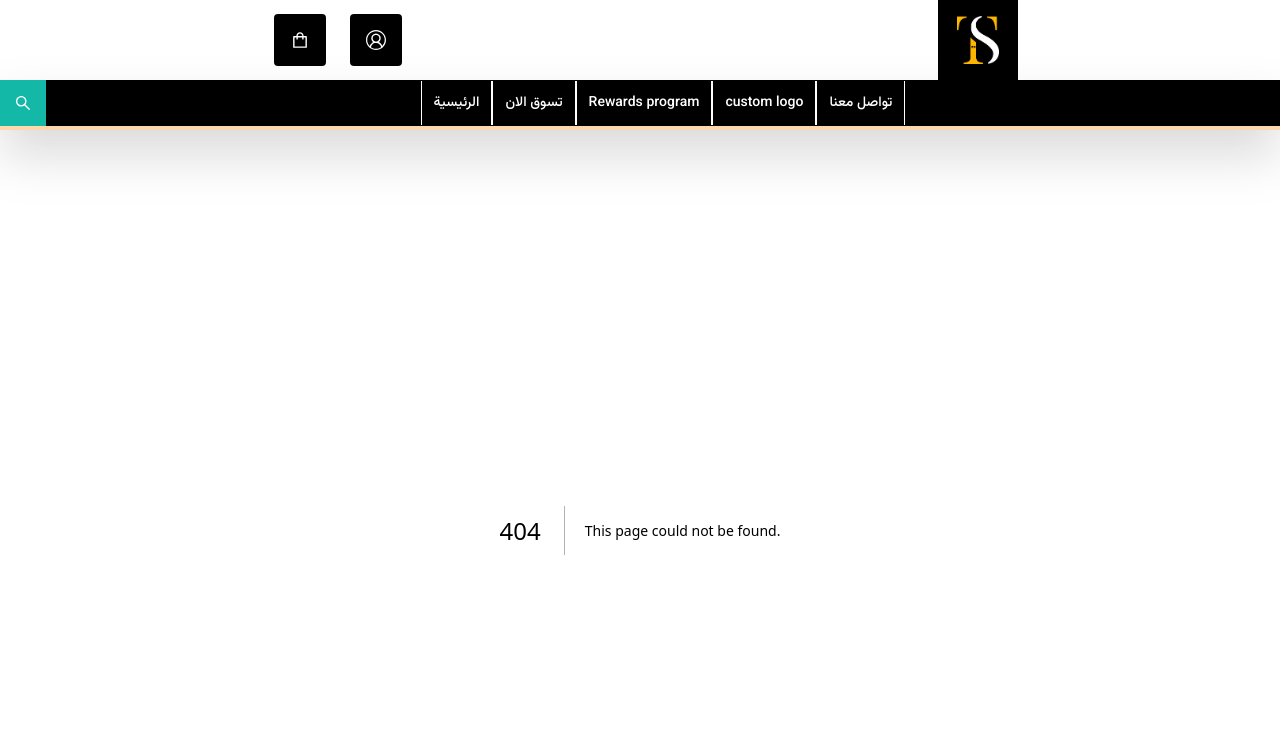
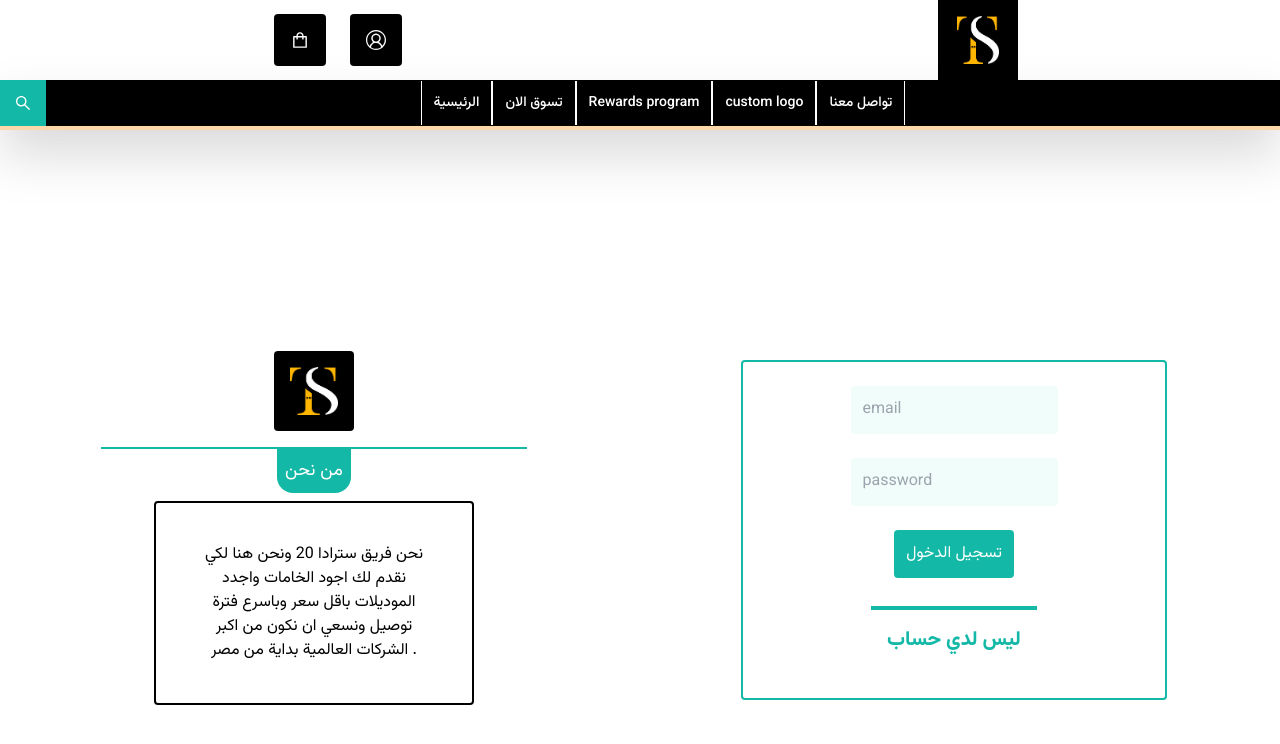
Before and after one commit to Yousef-El-shr-bene/strada-20, a Next.js app: page /acount in a window 1280 px wide. Before the commit this address had no page. Shown: the top 744 px of the page. Built offline with nearby package versions, Linux system fonts and the light colour scheme.

Commit message:
frunt acount handel

```diff
--- /dev/null
+++ b/app/acount/page.jsx
@@ -0,0 +1,35 @@
+import Image from "next/image";
+import React from "react";
+import HowWeArr from "../components/homeCOM/HowWeArr";
+import Link from "next/link";
+export default function () {
+  return (
+    <div className="w-full h-screen flex justify-around items-center flex-col sm:flex-row  ">
+      <div className="flex justify-center items-center flex-col w-2/6 h-auto ">
+        <Image
+          className=" h-20 w-20 m-4 p-4 bg-black rounded "
+          src="/st.png"
+          width={100}
+          height={100}
+        />
+        <HowWeArr />
+      </div>
+      <div className=" border-2 border-solid border-teal-500 w-1/3 h-auto text-black flex flex-col justify-center items-center rounded p-3 m-3 ">
+        <input
+          placeholder="email"
+          type="text"
+          className="m-3 p-3 rounded bg-teal-50"
+        ></input>
+        <input
+          placeholder="password"
+          type="password"
+          className="m-3 p-3 rounded bg-teal-50"
+        ></input>
+        <button className="bg-teal-500 hover:text-teal-400 p-3 m-3 rounded text-white ">
+          تسجيل الدخول
+        </button>
+<Link href='/new' className="text-xl text-teal-500 hover:text-teal-400 font-extrabold border-t-4 border-solid border-teal-500 p-4 m-4 " > ليس لدي حساب </Link>
+      </div>
+    </div>
+  );
+}
--- a/app/components/hederCOM/Heder.jsx
+++ b/app/components/hederCOM/Heder.jsx
@@ -27,9 +27,9 @@ export default function Heder() {
       <Link href="/Cart" className="bg-black p-4 transition-all ease-in-out delay-75 rounded  hover:rounded-lg m-3" >
         <AiOutlineShopping className="w-5 h-5 text-white hover:text-teal-500" />
       </Link>
-      <div className="bg-black p-4 transition-all ease-in-out delay-75 rounded  hover:rounded-lg m-3" >
+      <Link href="/acount" className="bg-black p-4 transition-all ease-in-out delay-75 rounded  hover:rounded-lg m-3" >
         <VscAccount className="w-5 h-5 text-white hover:text-teal-500" />
-      </div>
+      </Link>
       </div>
     </header>
     <div className="drop-shadow-2xl" >
--- a/app/components/homeCOM/HowWeArr.jsx
+++ b/app/components/homeCOM/HowWeArr.jsx
@@ -4,8 +4,8 @@ export default function HowWeArr() {
   return (
     <div className='flex flex-col w-full justify-center  items-center border-t-2 border-teal-500 pb-5' >
     <h1 className='mb-2 p-2 bg-teal-500 rounded-b-2xl text-white text-lg' > من نحن </h1>
-    <div className='w-3/4  border-2 border-black rounded  p-12 text-center ' >
-    <p>نحن فريق stradă 20 ونحن هنا لكي نقدم لك اجود الخامات واجدد الموديلات باقل سعر وباسرع فترة توصيل ونسعي ان نكون من اكبر الشركات العالمية بداية من مصر .</p>
+    <div className='w-3/4  border-2 border-black rounded  p-10 text-center ' >
+    <p>نحن فريق سترادا 20 ونحن هنا لكي نقدم لك اجود الخامات واجدد الموديلات باقل سعر وباسرع فترة توصيل ونسعي ان نكون من اكبر الشركات العالمية بداية من مصر .</p>
     </div>
     </div>
   )
```
